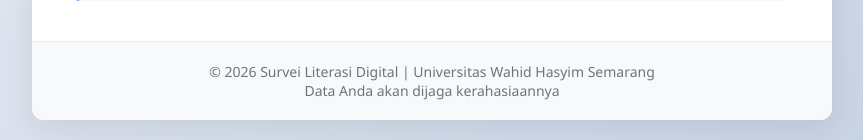
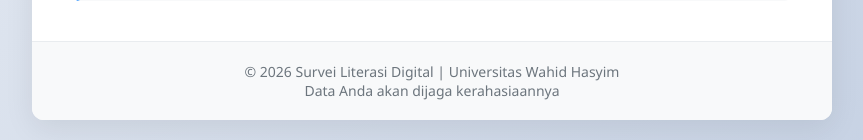
Before and after one commit to Failazz/Sistem-Digital-Literasi, a Flask app: page / in a window 1280 px wide. Shown: the part 913-1053 px from the top of the page, without its empty margins (208-1071 px from the left). Run offline with Flask 3, Linux system fonts and the light colour scheme.

Commit message:
Finalisasi

```diff
--- a/templates/login.html
+++ b/templates/login.html
@@ -103,7 +103,7 @@
         </div>
 
         <div class="footer">
-            <p>© 2026 Survei Literasi Digital | Universitas Wahid Hasyim Semarang</p>
+            <p>© 2026 Survei Literasi Digital | Universitas Wahid Hasyim</p>
             <p>Data Anda akan dijaga kerahasiaannya</p>
         </div>
     </div>
```
